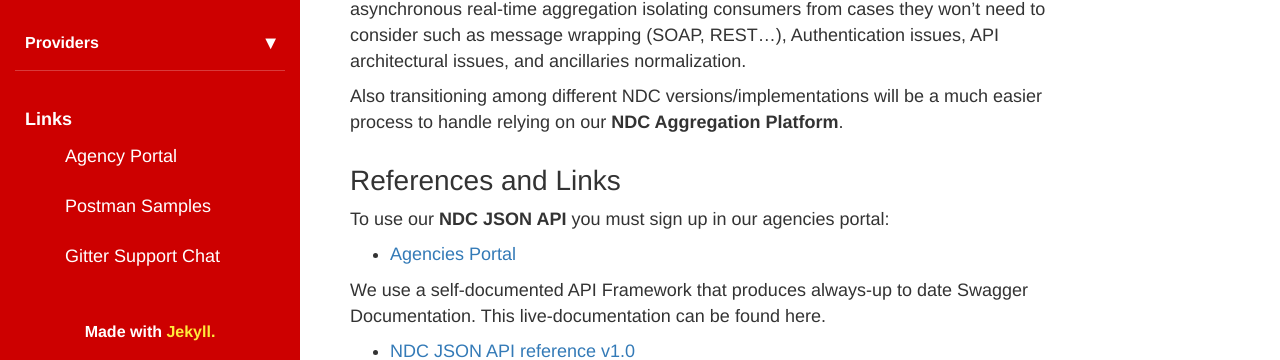
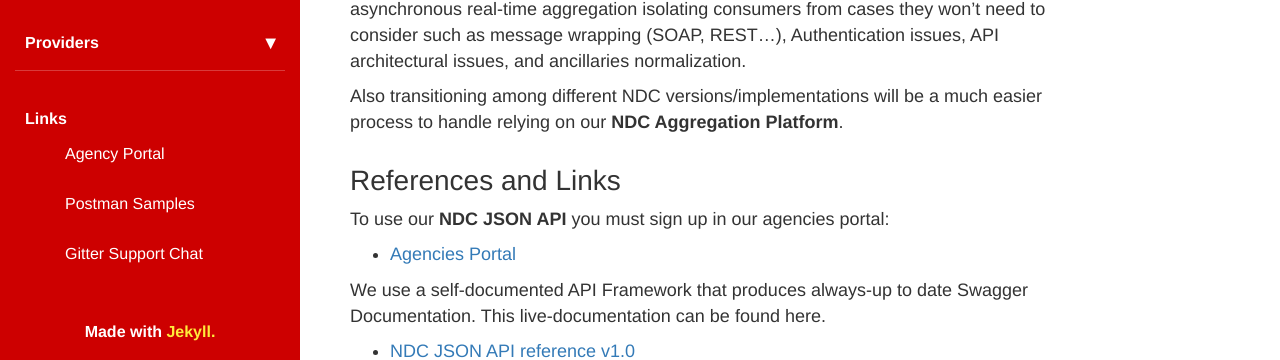
Before and after one commit to AirGateway/dev-guides-jekyll, a Jekyll site: the page built from index.md, in a window 1280 px wide. Shown: the part 536-896 px from the top of the page. Built offline with Jekyll 4.4.1, drawn with Linux system fonts in a browser that asks for light colours; comment, search, counter and statistics services are not loaded.

Commit message:
Fixed Link Icon,working on internal Links

```diff
--- a/assets/css/_layout.scss
+++ b/assets/css/_layout.scss
@@ -24,6 +24,10 @@ body {
     grid-template-columns: 300px auto;
     margin-right: 0px;
     margin-left: 0px;
+  }
+
+  .anchorjs-link {
+    display: none !important;
   }
 
   .test {
@@ -202,7 +206,7 @@ body {
       display: none !important;
     }
     .shortcuts_links {
-      font-size: 18px !important;
+      font-size: 16px !important;
       font-weight: 700 !important;
       color: white !important;
       margin: 0 !important;
@@ -218,7 +222,7 @@ body {
 
       li a {
         font-weight: 400;
-        font-size: 18px;
+        font-size: 16px;
         color: white;
         line-height: 5rem;
         padding: 2px 10px;
```
